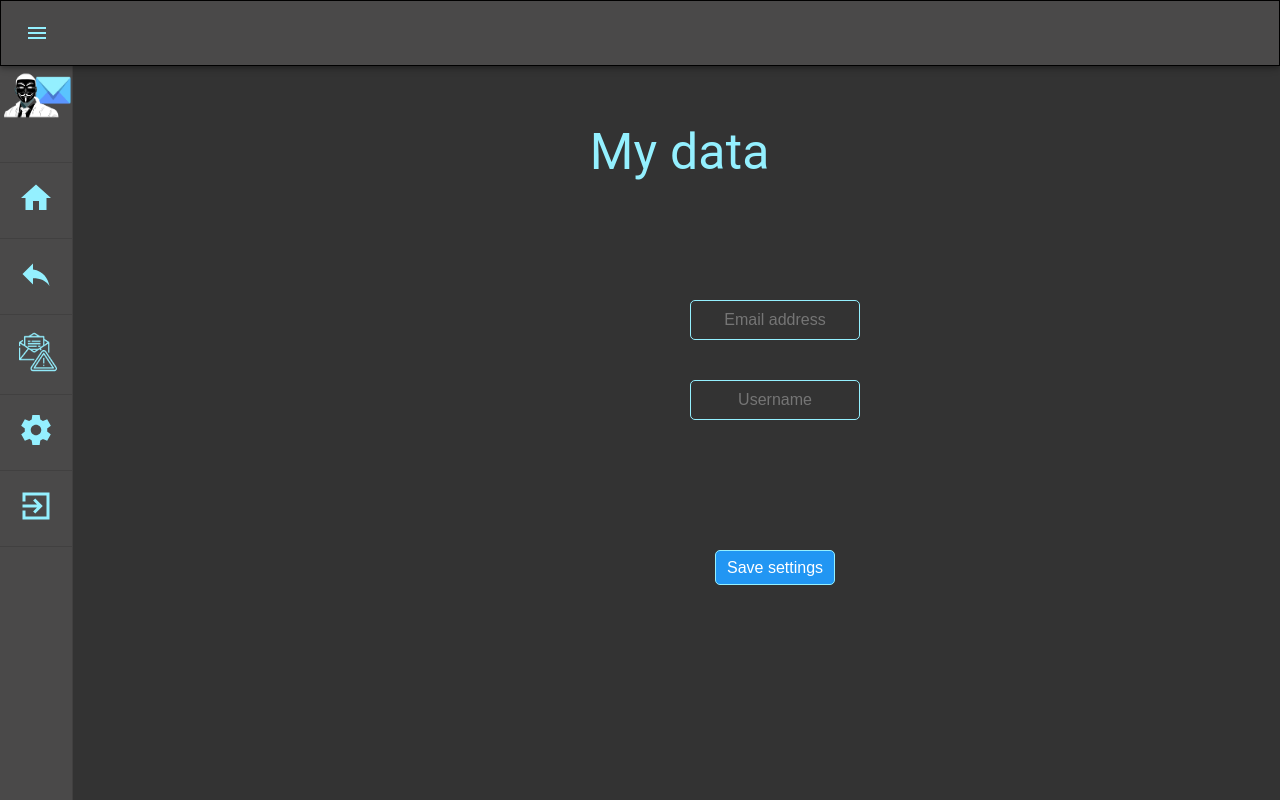
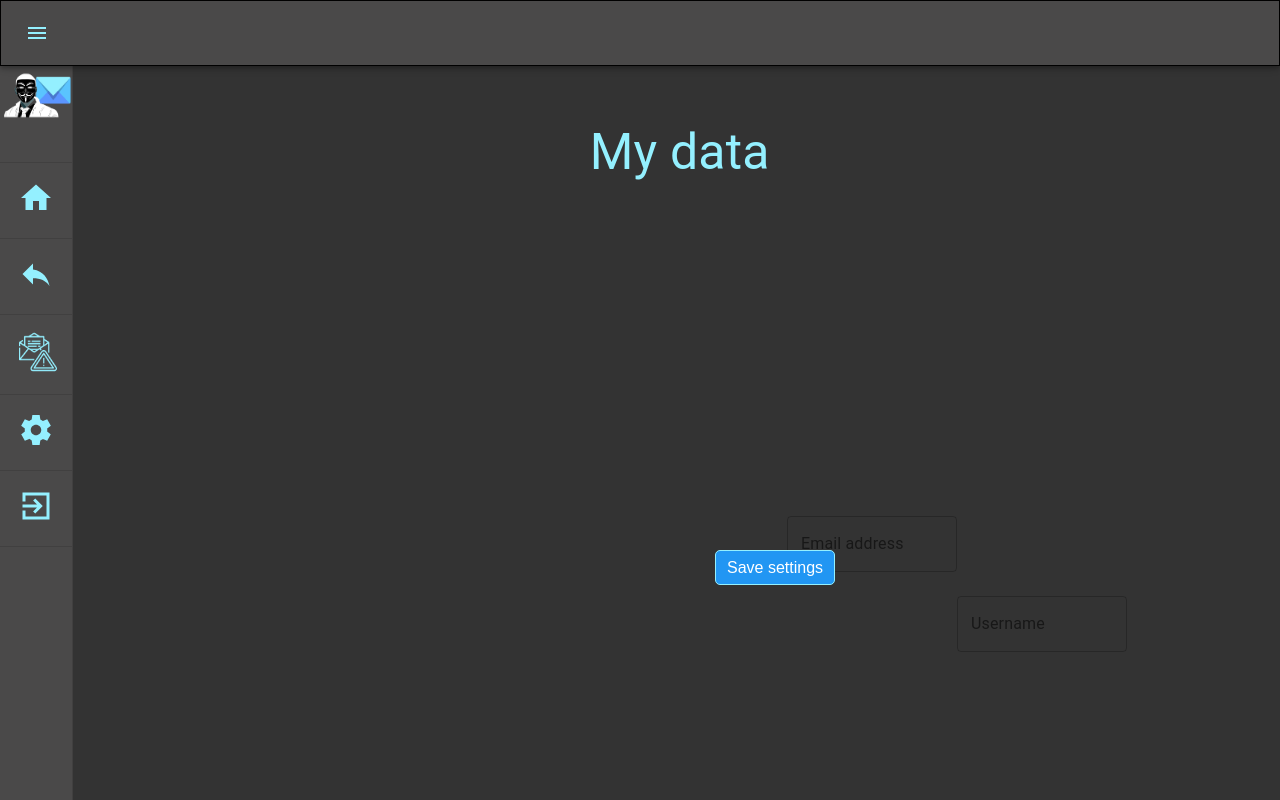
Before and after one commit to TechniekCollegeRotterdam/anonymous-mail-frontend, a React (Create React App) app: page /settings in a window 1280 px wide. Built offline with nearby package versions, Linux system fonts and the light colour scheme.

Commit message:
Update settings.js

```diff
--- a/src/component/settingsmap/settings.js
+++ b/src/component/settingsmap/settings.js
@@ -3,6 +3,7 @@ import { makeStyles } from '@material-ui/core/styles';
 import Snackbar from '@material-ui/core/Snackbar';
 import MuiAlert from '@material-ui/lab/Alert';
 import NavDrawer from "../navigation/NavDrawer"
+import TextField from "@material-ui/core/TextField";
 
 function Alert(props) {
     return <MuiAlert elevation={6} variant="filled" {...props} />;
@@ -77,8 +78,12 @@ export default function Settings() {
         <NavDrawer>
             <h2 className="settings-overview">My data</h2>
             <div className="settings-container">
-                <input className="settings-email" placeholder="Email address"/>
-                <input className="settings-username" placeholder="Username"/>
+                <TextField className="settings-email" type="email" id="outlined-basic" label="Email address"
+                           variant="outlined"
+                />
+                <TextField className="settings-username" type="text" id="outlined-basic" label="Username"
+                           variant="outlined"
+                />
                 <CustomizedSnackbars/>
                 <footer className="settings-hidden-footer">
                     <span> </span>
```
